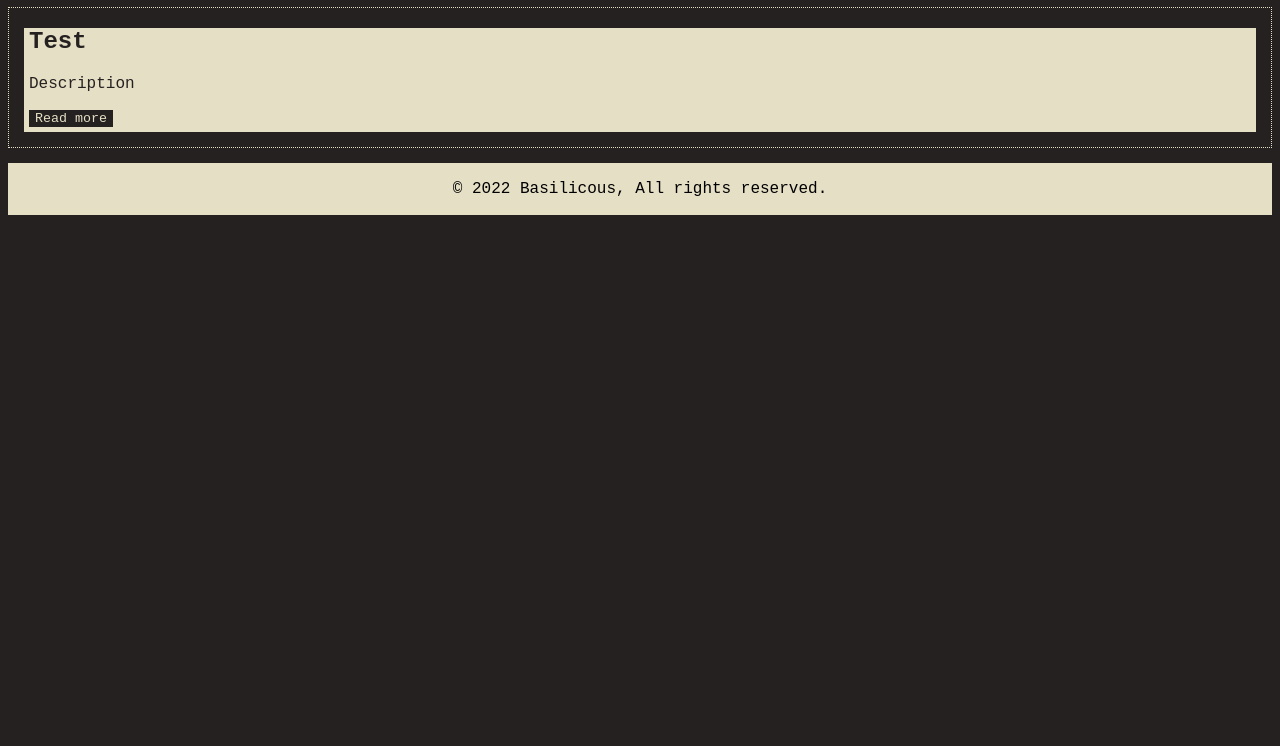
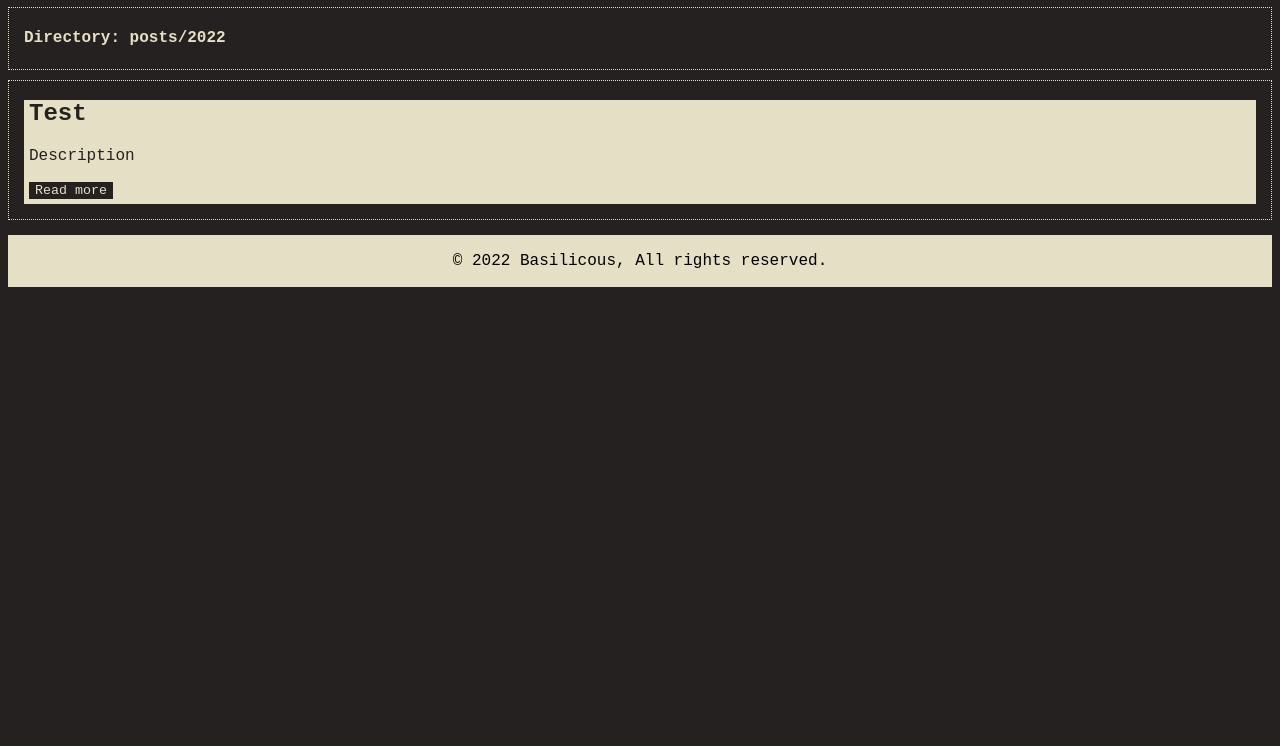
Before and after one commit to RealBasilicous/basilicous, a plain HTML site: page posts/2022/directory.html in a window 1280 px wide. Shown: the part 54-800 px from the top of the page. Drawn offline with Linux system fonts and the light colour scheme.

Commit message:
Add files via upload

```diff
--- a/posts/2022/directory.html
+++ b/posts/2022/directory.html
@@ -58,6 +58,10 @@ BLACK -> #252120
 		</nav>
 	</div>
 
+	<div id="content">
+		<h4 class="title">Directory: posts/2022</h4>
+	</div>
+
 	<!--
 	Post format:
 		<div class="post">
```
